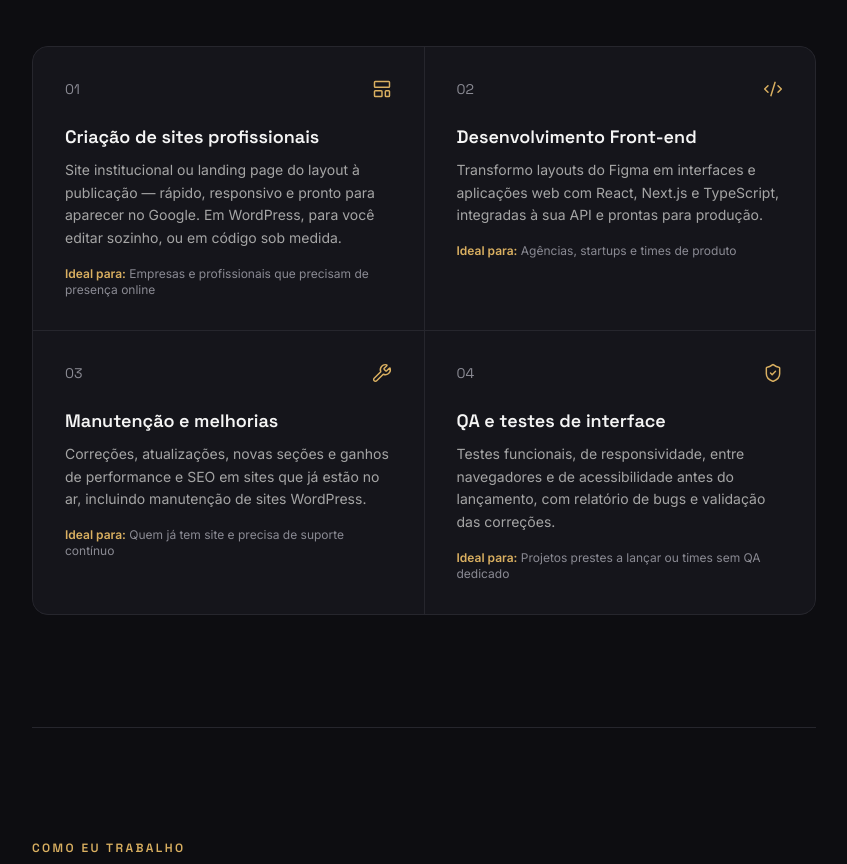
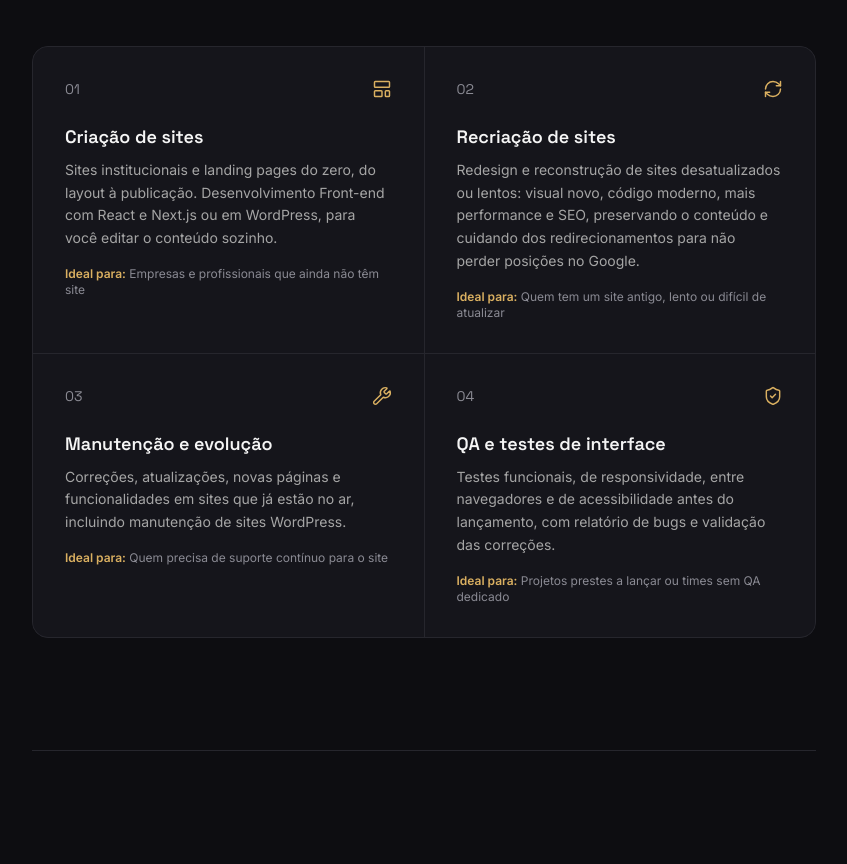
Before and after one commit to fernandatollotti/portfolio-frontend-developer, a Next.js app: page / in a window 1280 px wide. Shown: the part 4641-5505 px from the top of the page, without its empty margins (328-1175 px from the left). Built offline with nearby package versions, Linux system fonts and the light colour scheme; no server answers.

Commit message:
Refactor service entries in services.ts
Updated service details including IDs, titles, descriptions, and idealFor fields to better reflect offerings.

```diff
--- a/src/data/services.ts
+++ b/src/data/services.ts
@@ -2,30 +2,30 @@ import { Service } from "@/types";
 
 export const services: Service[] = [
   {
-    id: "sites",
+    id: "criacao",
     number: "01",
-    title: "Criação de sites profissionais",
+    title: "Criação de sites",
     description:
-      "Site institucional ou landing page do layout à publicação — rápido, responsivo e pronto para aparecer no Google. Em WordPress, para você editar sozinho, ou em código sob medida.",
-    idealFor: "Empresas e profissionais que precisam de presença online",
+      "Sites institucionais e landing pages do zero, do layout à publicação. Desenvolvimento Front-end com React e Next.js ou em WordPress, para você editar o conteúdo sozinho.",
+    idealFor: "Empresas e profissionais que ainda não têm site",
     icon: "layout",
   },
   {
-    id: "frontend",
+    id: "recriacao",
     number: "02",
-    title: "Desenvolvimento Front-end",
+    title: "Recriação de sites",
     description:
-      "Transformo layouts do Figma em interfaces e aplicações web com React, Next.js e TypeScript, integradas à sua API e prontas para produção.",
-    idealFor: "Agências, startups e times de produto",
-    icon: "code",
+      "Redesign e reconstrução de sites desatualizados ou lentos: visual novo, código moderno, mais performance e SEO, preservando o conteúdo e cuidando dos redirecionamentos para não perder posições no Google.",
+    idealFor: "Quem tem um site antigo, lento ou difícil de atualizar",
+    icon: "refresh",
   },
   {
     id: "manutencao",
     number: "03",
-    title: "Manutenção e melhorias",
+    title: "Manutenção e evolução",
     description:
-      "Correções, atualizações, novas seções e ganhos de performance e SEO em sites que já estão no ar, incluindo manutenção de sites WordPress.",
-    idealFor: "Quem já tem site e precisa de suporte contínuo",
+      "Correções, atualizações, novas páginas e funcionalidades em sites que já estão no ar, incluindo manutenção de sites WordPress.",
+    idealFor: "Quem precisa de suporte contínuo para o site",
     icon: "wrench",
   },
   {
```
